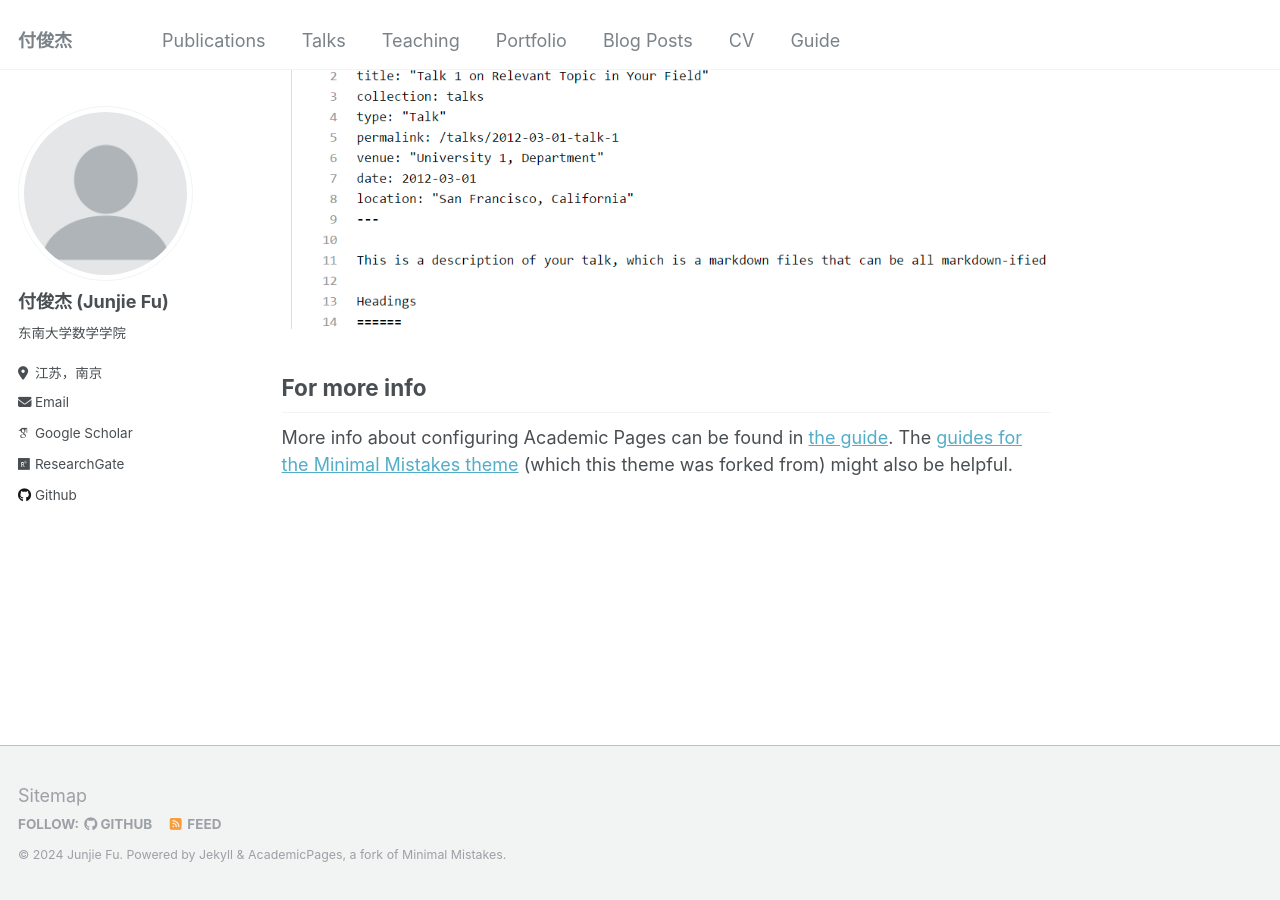
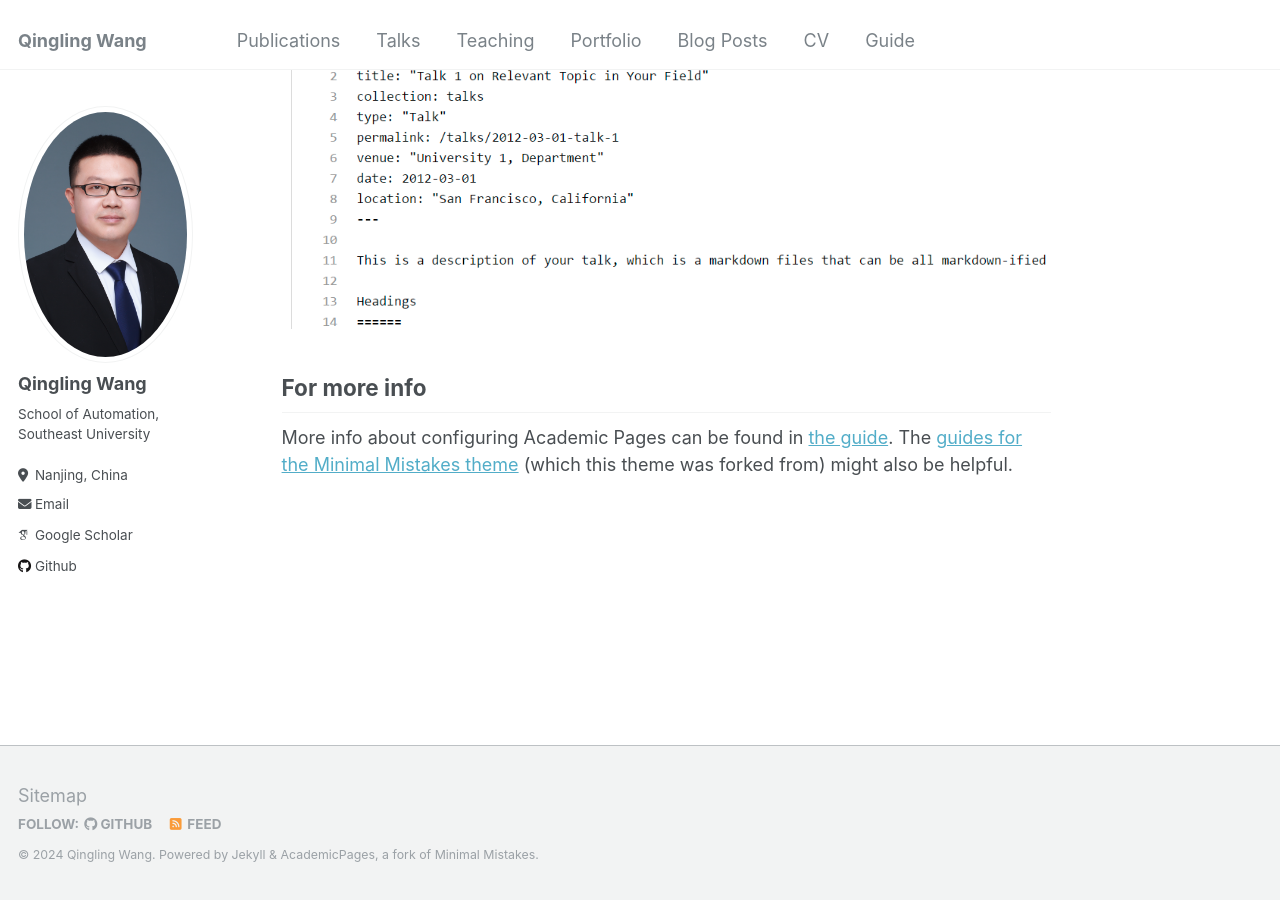
Before and after one commit to qinglingwang/qinglingwang.github.io, a Jekyll site: the page built from _pages/about.md, in a window 1280 px wide and 900 px high, scrolled down 2660 px. Built offline with Jekyll 4.4.1, drawn with Linux system fonts in a browser that asks for light colours; some web fonts are replaced.

Commit message:
Update _config.yml

```diff
--- a/_config.yml
+++ b/_config.yml
@@ -7,13 +7,13 @@
 
 # Site Settings
 locale                   : "en-US"
-title                    : "付俊杰"
+title                    : "Qingling Wang"
 title_separator          : "-"
-name                     : &name "Junjie Fu"
+name                     : &name "Qingling Wang"
 description              : &description "Southeast University"
-url                      : https://junjiefu.github.io # the base hostname & protocol for your site e.g. "https://mmistakes.github.io"
+url                      : https://qinglingwang.github.io # the base hostname & protocol for your site e.g. "https://mmistakes.github.io"
 baseurl                  : "" # the subpath of your site, e.g. "/blog"
-repository               : "junjiefu.github.io"
+repository               : "qinglingwang.io"
 teaser                   :  # filename of teaser fallback teaser image placed in /images/, .e.g. "500x300.png"
 breadcrumbs              : false # true, false (default)
 words_per_minute         : 160
@@ -78,21 +78,21 @@ analytics:
 
 # Site Author
 author:
-  name             : "付俊杰 (Junjie Fu)"
-  avatar           : "profile.png"
-  bio              : "东南大学数学学院"
-  location         : "江苏，南京"
+  name             : "Qingling Wang"
+  avatar           : "qinglingwang.png"
+  bio              : "School of Automation, Southeast University"
+  location         : "Nanjing, China"
   employer         :
   googlescholar    : "https://scholar.google.com/citations?user=F6wkr6sAAAAJ&hl=en"
-  email            : "fujunjie@seu.edu.cn"
+  email            : "qlwang@seu.edu.cn"
   uri              :
   bitbucket        :
   codepen          :
   dribbble         :
   flickr           :
-  researchgate     :  "https://www.researchgate.net/profile/Junjie-Fu-5"
+  researchgate     :
   foursquare       :
-  github           : "junjiefu"
+  github           : "qinglingwang"
   google_plus      :
   keybase          :
   instagram        :
```
